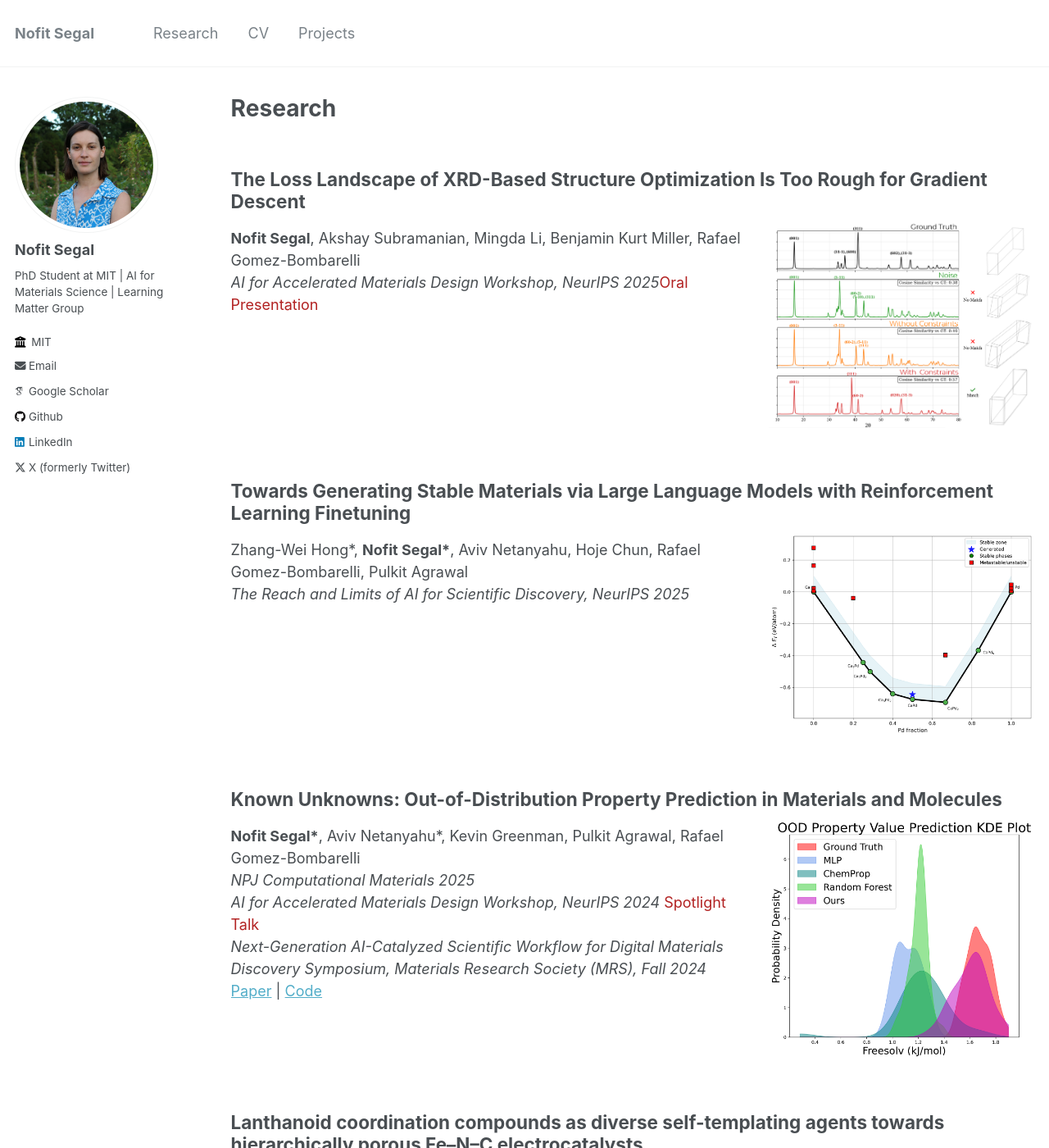
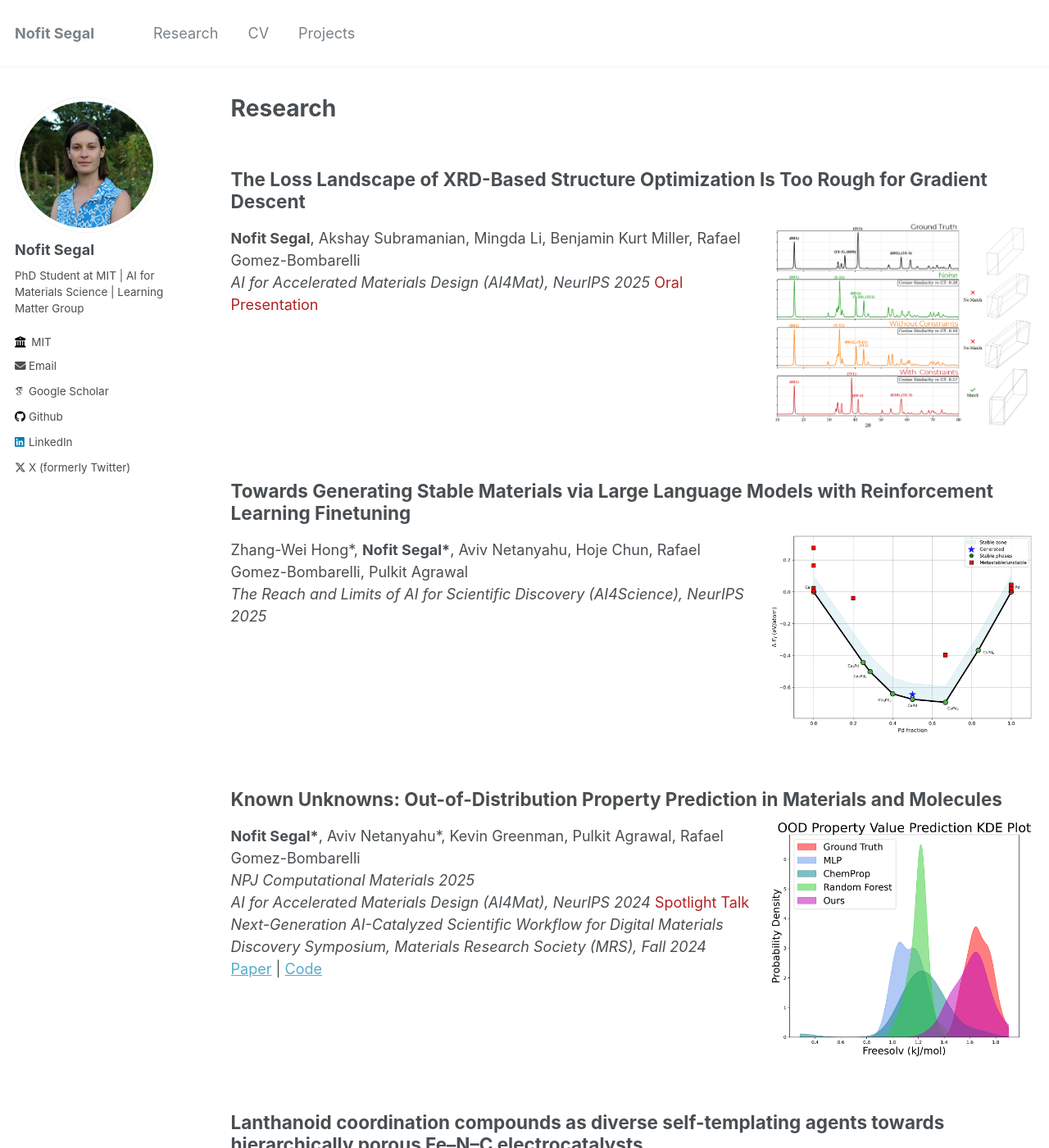
Before and after one commit to nofitsegal/nofitsegal.github.io, a Jekyll site: the page built from _pages/research.md, in a window 1280 px wide and 1400 px high. Shown: the whole window at 82% size. Built offline with Jekyll 4.4.1, drawn with Linux system fonts in a browser that asks for light colours; some web fonts are replaced.

Commit message:
spacing before oral

```diff
--- a/_pages/research.md
+++ b/_pages/research.md
@@ -15,14 +15,14 @@ author_profile: true
   <h2>The Loss Landscape of XRD-Based Structure Optimization Is Too Rough for Gradient Descent</h2>
   <img src="../images/XRD-GD/Na3MnCoNi06_xrd_agr.png" style="float:right; width:33%; margin-left:1em; margin-bottom:0.5em;">
   <p><strong>Nofit Segal</strong>, Akshay Subramanian, Mingda Li, Benjamin Kurt Miller, Rafael Gomez-Bombarelli<br>
-  <em>AI for Accelerated Materials Design Workshop, NeurIPS 2025</em><span style="color:firebrick;">Oral Presentation</span><br></p>
+  <em>AI for Accelerated Materials Design (AI4Mat), NeurIPS 2025</em> <span style="color:firebrick;">Oral Presentation</span><br></p>
 </div>
 
 <div style="overflow:auto; margin-bottom:0.5em;">
   <h2>Towards Generating Stable Materials via Large Language Models with Reinforcement Learning Finetuning</h2>
   <img src="../images/RL-Mat/binary_phase_diagram_Ca_Pd.png" style="float:right; width:33%; margin-left:1em; margin-bottom:0.5em;">
   <p>Zhang-Wei Hong*, <strong>Nofit Segal*</strong>, Aviv Netanyahu, Hoje Chun, Rafael Gomez-Bombarelli, Pulkit Agrawal<br>
-  <em>The Reach and Limits of AI for Scientific Discovery, NeurIPS 2025</em></p>
+  <em>The Reach and Limits of AI for Scientific Discovery (AI4Science), NeurIPS 2025</em></p>
 </div>
 
 <div style="overflow:auto; margin-bottom:0.5em;">
@@ -30,7 +30,7 @@ author_profile: true
   <img src="../images/matex/ood_preds_kde_compare.png" style="float:right; width:33%; margin-left:1em; margin-bottom:0.5em;">
   <p><strong>Nofit Segal*</strong>, Aviv Netanyahu*, Kevin Greenman, Pulkit Agrawal, Rafael Gomez-Bombarelli<br>
   <em>NPJ Computational Materials 2025</em><br>
-  <em>AI for Accelerated Materials Design Workshop, NeurIPS 2024</em> <span style="color:firebrick;">Spotlight Talk</span><br>
+  <em>AI for Accelerated Materials Design (AI4Mat), NeurIPS 2024</em> <span style="color:firebrick;">Spotlight Talk</span><br>
   <em>Next-Generation AI-Catalyzed Scientific Workflow for Digital Materials Discovery Symposium, Materials Research Society (MRS), Fall 2024</em><br>
   <a href="https://arxiv.org/abs/2502.05970">Paper</a> | <a href="https://github.com/learningmatter-mit/matex">Code</a></p>
 </div>
```
